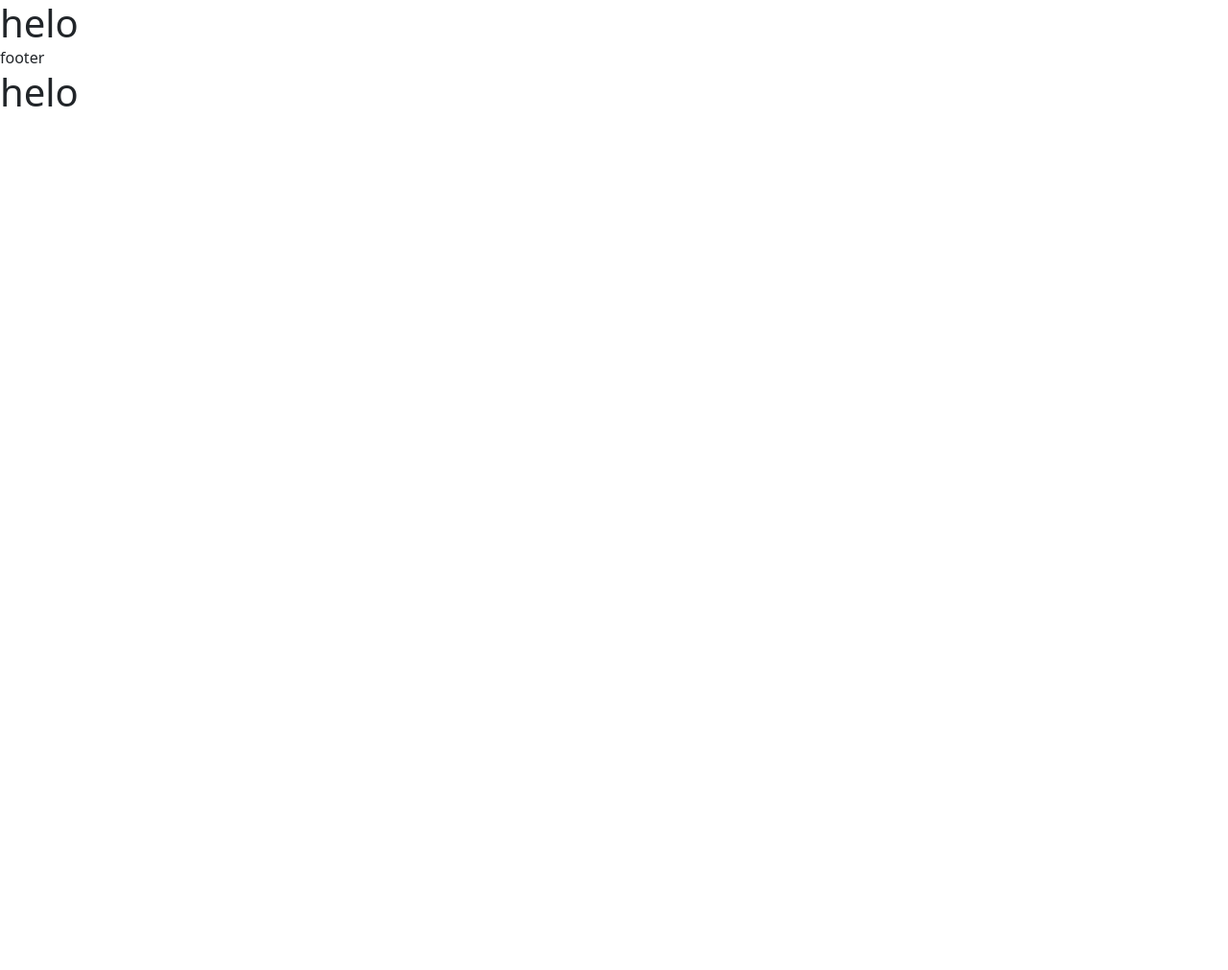
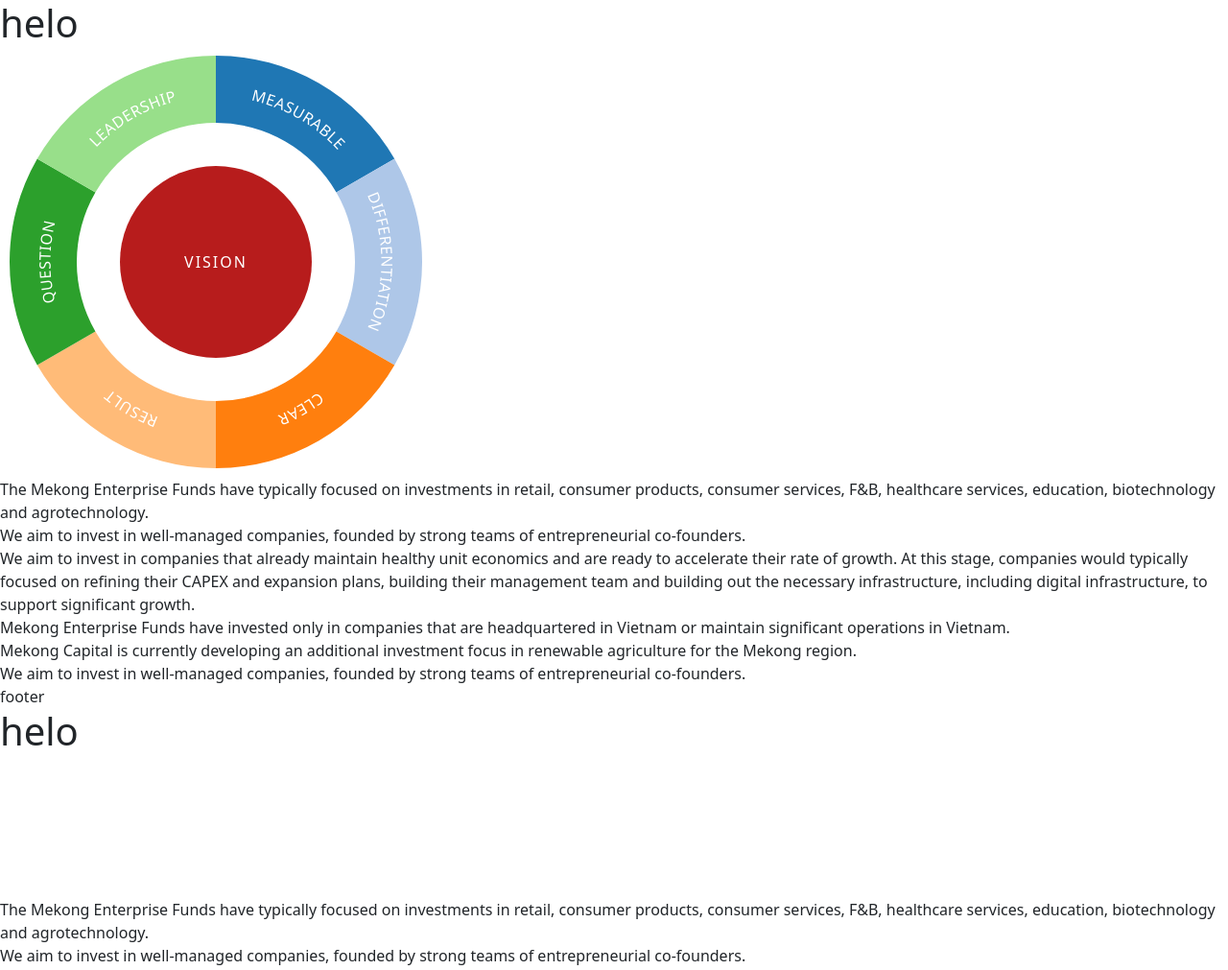
Before and after one commit to alphacreativee/mekong-new, a website with bundled scripts: page index.html in a window 1280 px wide. Shown: the top 1011 px of the page at 96% size. Before the commit the page ends 800 px from the top, so only its background shows below. Built offline with nearby package versions, Linux system fonts and the light colour scheme; files whose address does not match are found by name.

Commit message:
add link

```diff
--- a/assets/js/index/script.js
+++ b/assets/js/index/script.js
@@ -10,8 +10,131 @@
 
 gsap.ticker.lagSmoothing(0);
 // end lenis
+function donut() {
+  var seedData = [
+    { label: "Measurable", value: 10, link: "#", content: "1" },
+    { label: "Differentiation", value: 10, link: "#", content: "2" },
+    { label: "Clear ", value: 10, link: "#", content: "3" },
+    { label: "Result", value: 10, link: "#", content: "4" },
+    { label: "Question ", value: 10, link: "#", content: "5" },
+    { label: "LeaderShip", value: 10, link: "#", content: "6" },
+  ];
+
+  var width = 450,
+    height = 450,
+    radius = Math.min(width, height) / 2;
+
+  var colour = d3.scale.category20();
+
+  var arc = d3.svg
+    .arc()
+    .innerRadius(radius - 80)
+    .outerRadius(radius - 10);
+
+  var pie = d3.layout
+    .pie()
+    .value(function (d) {
+      return d.value;
+    })
+    .sort(null);
+
+  var svg = d3
+    .select("#donut-chart")
+    .attr("width", width)
+    .attr("height", height)
+    .append("g")
+    .attr("transform", "translate(" + radius + "," + radius + ")");
+
+  var g = svg
+    .selectAll(".arc")
+    .data(pie(seedData))
+    .enter()
+    .append("g")
+    .attr("class", "arc")
+    .on("click", function (d, i) {
+      var showContent = seedData[i].content;
+      $(".dbcontent").fadeOut("fast");
+      $(".dbcontent--" + showContent).fadeIn("slow");
+    });
+
+  g.append("path")
+    .attr("d", arc)
+    .attr("fill", function (d, i) {
+      return colour(i);
+    });
+
+  // Add text along the circular path
+  g.each(function (d, i) {
+    var group = d3.select(this);
+
+    // Radius for text path (middle of the donut ring)
+    var textRadius = (radius - 80 + radius - 25) / 2;
+
+    // Calculate the mid-angle for accurate centering
+    var midAngle = (d.startAngle + d.endAngle) / 2;
+    var flipText = midAngle > Math.PI; // Flip text if in the bottom half
+
+    // Create FULL arc for the text path
+    var textArc = d3.svg
+      .arc()
+      .innerRadius(textRadius)
+      .outerRadius(textRadius)
+      .startAngle(d.startAngle)
+      .endAngle(d.endAngle);
+
+    // Append an invisible path for the text to follow
+    group
+      .append("path")
+      .attr("id", "textPath-" + i)
+      .attr("d", textArc)
+      .style("fill", "none")
+      .style("stroke", "none");
+
+    // Dynamic font size based on label length
+    var textLength = seedData[i].label.length;
+    var fontSize = "12px"; // Consistent font size
+
+    // Append text and textPath with dynamic centering
+    group
+      .append("text")
+      .style("pointer-events", "none")
+
+      .append("textPath")
+      .attr("xlink:href", "#textPath-" + i)
+      .style("text-anchor", "middle")
+      .attr("startOffset", "25%") // Center horizontally on path
+      .attr("dy", "-0.5em")
+      .attr("fill", "#fff")
+      .attr("font-size", fontSize)
+      .attr("font-weight", "700")
+      .attr("letter-spacing", "0.5px")
+      .style("text-transform", "uppercase")
+      .text(seedData[i].label);
+  });
+
+  // Draw the inner circle
+  svg
+    .append("circle")
+    .attr("cx", 0)
+    .attr("cy", 0)
+    .attr("r", 100)
+    .attr("fill", "#b71c1c");
+
+  // Add "VISION" text in the center
+  svg
+    .append("text")
+    .attr("dy", "0.35em")
+    .style("text-anchor", "middle")
+    .attr("class", "inner-circle-text")
+    .attr("fill", "#fff")
+    .attr("font-size", "40px")
+    .attr("font-weight", "bold")
+    .attr("letter-spacing", "2px")
+    .text("VISION");
+}
 const init = () => {
   gsap.registerPlugin(ScrollTrigger);
+  donut();
 };
 preloadImages("img").then(() => {
   // Once images are preloaded, remove the 'loading' indicator/class from the body
--- a/index.html
+++ b/index.html
@@ -73,6 +73,53 @@
     <!-- end header -->
     <main>
       <h1>helo</h1>
+      <section class="donut">
+        <svg id="donut-chart"></svg>
+        <div class="panelBox">
+          <div class="dbcontent dbcontent--1">
+            <p>
+              The Mekong Enterprise Funds have typically focused on investments
+              in retail, consumer products, consumer services, F&B, healthcare
+              services, education, biotechnology and agrotechnology.
+            </p>
+          </div>
+          <div class="dbcontent dbcontent--2">
+            <p>
+              We aim to invest in well-managed companies, founded by strong
+              teams of entrepreneurial co-founders.
+            </p>
+          </div>
+          <div class="dbcontent dbcontent--3">
+            <p>
+              We aim to invest in companies that already maintain healthy unit
+              economics and are ready to accelerate their rate of growth. At
+              this stage, companies would typically focused on refining their
+              CAPEX and expansion plans, building their management team and
+              building out the necessary infrastructure, including digital
+              infrastructure, to support significant growth.
+            </p>
+          </div>
+          <div class="dbcontent dbcontent--4">
+            <p>
+              Mekong Enterprise Funds have invested only in companies that are
+              headquartered in Vietnam or maintain significant operations in
+              Vietnam.
+            </p>
+          </div>
+          <div class="dbcontent dbcontent--5">
+            <p>
+              Mekong Capital is currently developing an additional investment
+              focus in renewable agriculture for the Mekong region.
+            </p>
+          </div>
+          <div class="dbcontent dbcontent--6">
+            <p>
+              We aim to invest in well-managed companies, founded by strong
+              teams of entrepreneurial co-founders.
+            </p>
+          </div>
+        </div>
+      </section>
     </main>
     <!-- layout -->
     <!-- footer -->
@@ -90,11 +137,13 @@
     <script src="./assets/libs/jquery-3.7.1.js"></script>
     <script src="./assets/libs/lenis.min.js"></script>
     <script src="./assets/libs/gsap.min.js"></script>
+    <script src="https://d3js.org/d3.v3.min.js"></script>
     <script src="./assets/libs/ScrollTrigger.min.js"></script>
     <script src="./assets/libs/SplitText.min.js"></script>
     <script src="./assets/libs/bootstrap.bundle.min.js"></script>
     <script src="./assets/libs/imagesloaded.pkgd.min.js"></script>
     <script src="./assets/libs/swiper-bundle.min.js"></script>
+    <script src="https://cdnjs.cloudflare.com/ajax/libs/d3/4.2.2/d3.min.js"></script>
     <!-- import custom js -->
     <script type="module" src="./assets/main/js/script.min.js"></script>
 
```
Also changed, not shown: assets/main/js/script.min.js.
